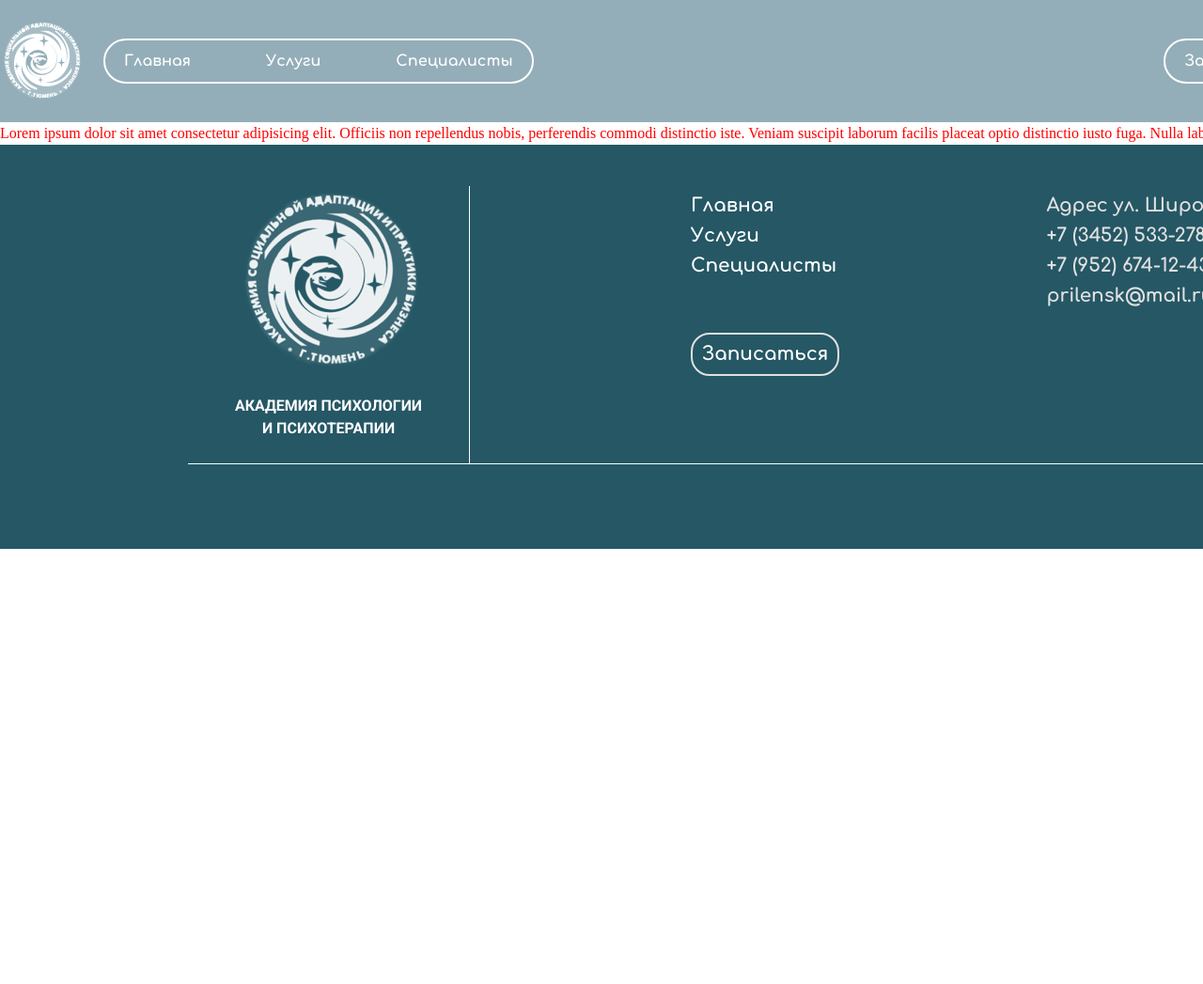
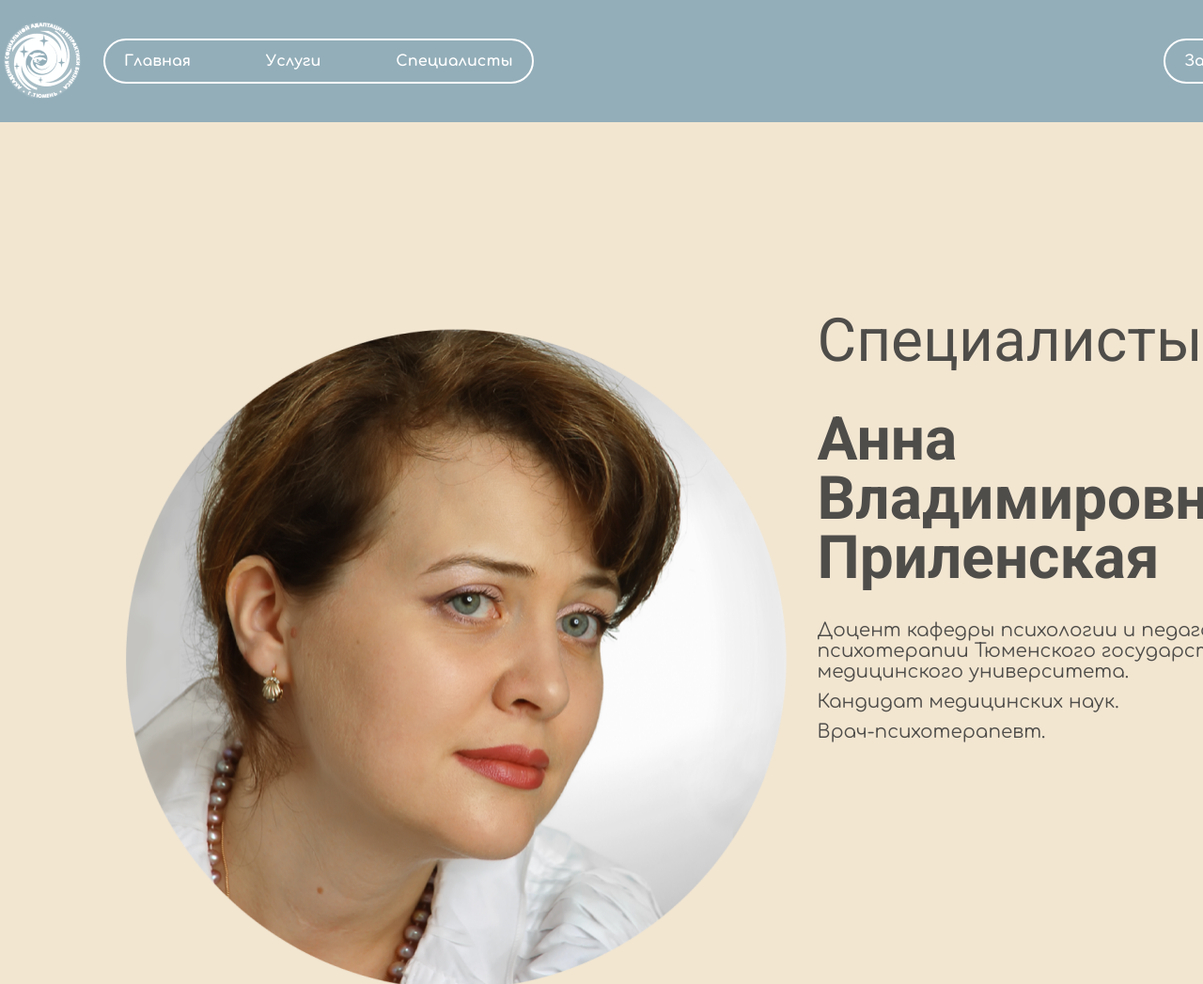
Before and after one commit to AshurMezan/psychology, a website: page specialistAnna.html in a window 1280 px wide. Shown: the top 1047 px of the page at 94% size. Before the commit the page ends 800 px from the top, so only its background shows below. Drawn offline with Linux system fonts and the light colour scheme.

Commit message:
Начал вёрстку для Анны

```diff
--- a/SCSS/base/_var.scss
+++ b/SCSS/base/_var.scss
@@ -8,3 +8,5 @@ $color_gray: #93AEB9;
 $color_fon: #F2E6D1;
 $color_footer: #255765;
 $accent: #D4C17F;
+// Цвета для секции "Специалисты"
+$color_chacolate: #4F4D4A;
--- a/SCSS/block/_section one.scss
+++ b/SCSS/block/_section one.scss
@@ -1,3 +1,46 @@
-.abu_bandit {
-    color: red;
+.wrapper {
+    width: 100%;
+    position: relative;
+    background-color: $color_fon;
 }
+.container_for_section_one__Anna {
+    margin:  0 auto;
+    width: 1345px;
+    padding-top: 200px;
+    display: flex;
+    gap: 30px;
+
+
+    h1{
+        font-weight: 400;
+        font-size: 64px;
+        line-height: 66px;
+        color: $color_chacolate;
+        font-family: $font_h;
+    }
+    h2{
+        margin-top: 40px;
+        font-family: $font_h;
+        font-weight: 700;
+        line-height: 63px;
+        color: $color_chacolate;
+        font-size: 64px;
+    }
+}
+.biografi__Anna p:first-child {
+    margin-top: 35px;
+}
+.biografi__Anna p:nth-child(2),
+.biografi__Anna p:nth-child(3) {
+    margin-top: 10px;
+}
+
+.biografi__Anna {
+    width: 572px;
+    height: 154px;
+    color: $color_chacolate;
+    font-family: $font_main;
+    font-size: 20px;
+    line-height: 22px;
+
+}
--- a/specialistAnna.html
+++ b/specialistAnna.html
@@ -1,38 +1,36 @@
 <!DOCTYPE html>
 <html lang="ru">
+
 <head>
-    <meta charset="UTF-8"/>
+    <meta charset="UTF-8" />
     <!--    <meta name="viewport" content="width=device-width, initial-scale=1.0"/>-->
-    <meta name="viewport" content="width=1600"/>
-    <link rel="icon" href="img/icon/logo.png" sizes="any"/>
-    <meta
-            name="description"
-            content="Академия психологии и психотерапии Борис Юрьевич Анна
-    Владимировна Приленская Приленский психологическая помощь Тюмень"
-    />
+    <meta name="viewport" content="width=1600" />
+    <link rel="icon" href="img/icon/logo.png" sizes="any" />
+    <meta name="description" content="Академия психологии и психотерапии Борис Юрьевич Анна
+    Владимировна Приленская Приленский психологическая помощь Тюмень" />
     <!-- Управление поведением поисковых машин при осмотре и индексации сайта -->
-    <meta name="robots" content="index,follow"/>
+    <meta name="robots" content="index,follow" />
     <!-- Все поисковые системы -->
-    <meta name="googlebot" content="index,follow"/>
+    <meta name="googlebot" content="index,follow" />
     <!-- Специфика Google -->
-    <meta name="google" content="notranslate"/>
+    <meta name="google" content="notranslate" />
     <!-- Указывает Google не переводить документ -->
 
     <!-- Проверить право собственности сайта -->
-    <meta name="google-site-verification" content="verification_token"/>
+    <meta name="google-site-verification" content="verification_token" />
     <!-- Google Search Console -->
-    <meta name="yandex-verification" content="verification_token"/>
+    <meta name="yandex-verification" content="verification_token" />
     <!-- Яндекс Вебмастерам -->
-    <meta name="msvalidate.01" content="verification_token"/>
+    <meta name="msvalidate.01" content="verification_token" />
     <!-- Bing Webmaster Center -->
-    <meta name="alexaVerifyID" content="verification_token"/>
+    <meta name="alexaVerifyID" content="verification_token" />
     <!-- Alexa Console -->
-    <meta name="p:domain_verify" content="code_from_pinterest"/>
+    <meta name="p:domain_verify" content="code_from_pinterest" />
     <!-- Pinterest Console-->
-    <meta name="norton-safeweb-site-verification" content="norton_code"/>
+    <meta name="norton-safeweb-site-verification" content="norton_code" />
     <!-- Norton Safe Web -->
-    <link rel="stylesheet" href="css/header footer and popap.min.css"/>
-    <link rel="stylesheet" href="css/main.css"/>
+    <link rel="stylesheet" href="css/header footer and popap.min.css" />
+    <link rel="stylesheet" href="css/main.css" />
     <title>Академия психологии и психотерапии</title>
 </head>
 
@@ -41,7 +39,7 @@
         <div class="conteiner">
             <nav class="nav_flex">
                 <div class="nav_conteiner">
-                <img class="nav_logo" src="img/icon/logo.png" alt=""/>
+                    <img class="nav_logo" src="img/icon/logo.png" alt="" />
                     <div class="nav_flex__list">
                         <ul>
                             <li><a href="index.html">Главная</a></li>
@@ -58,20 +56,31 @@
     </header>
     <main>
         <div class="conteiner">
+            <div class="wrapper">
                 <section class="section_one__Anna">
                     <div class="container_for_section_one__Anna">
-                    <p class="abu_bandit">Lorem ipsum dolor sit amet consectetur adipisicing elit. Officiis non repellendus nobis, perferendis commodi distinctio iste. Veniam suscipit laborum facilis placeat optio distinctio iusto fuga. Nulla labore quos facere mollitia?</p>
+                        <img src="img/sectionAnna/Anna.png" alt="Анна Владимировна Приленская" width="712" height="740">
+                        <div class="conten_in_container_for_section_one__Anna">
+                            <h1>Специалисты</h1>
+                            <h2>Анна<br>Владимировна<br>Приленская</h2>
+                            <div class="biografi__Anna">
+                                <p>Доцент кафедры психологии и педагогики с курсом психотерапии Тюменского
+                                    государственного медицинского университета.</p>
+                                <p>Кандидат медицинских наук.</p>
+                                <p>Врач-психотерапевт.</p>
+                            </div>
+                        </div>
 
                     </div>
-
                 </section>
+            </div>
         </div>
     </main>
     <footer>
         <div class="container_for_footer">
             <div class="footer_container__for_logo">
-            <img src="img/sectionMain/footer/LogoFooter.png" alt=""/>
-            <span>Академия психологии <br/>и психотерапии</span>
+                <img src="img/sectionMain/footer/LogoFooter.png" alt="" />
+                <span>Академия психологии <br />и психотерапии</span>
             </div>
             <div class="footer_container__for_addres_and_list">
                 <div class="footer_container__for_list">
@@ -102,41 +111,17 @@
                     <form action="https://api.web3forms.com/submit" method="POST" class="registration">
                         <input type="hidden" name="access_key" value="ad76a2b0-608b-43ef-a0c0-16e9c1da28ef">
                         <div class="form-group__registration">
-                        <input
-                                type="text"
-                                id="name"
-                                name="name"
-                                required
-                                placeholder="Ваше имя*"
-                        />
+                            <input type="text" id="name" name="name" required placeholder="Ваше имя*" />
                         </div>
                         <div class="form-group__registration">
-                        <input
-                                type="tel"
-                                id="phone"
-                                name="phone"
-                                pattern="8-[0-9]{3}-[0-9]{3}-[0-9]{2}-[0-9]{2}"
-                                required
-                                placeholder="Ваш телефон*"
-                                oninput="formatPhoneNumber(this)"
-                        />
+                            <input type="tel" id="phone" name="phone" pattern="8-[0-9]{3}-[0-9]{3}-[0-9]{2}-[0-9]{2}"
+                                required placeholder="Ваш телефон*" oninput="formatPhoneNumber(this)" />
                         </div>
                         <div class="form-group__registration">
-                        <input
-                                type="email"
-                                id="email"
-                                name="email"
-                                required
-                                placeholder="Ваш email"
-                        />
+                            <input type="email" id="email" name="email" required placeholder="Ваш email" />
                         </div>
                         <div class="form-group__registration">
-                <textarea
-                        id="comment"
-                        name="comment"
-                        rows="4"
-                        placeholder="Комментарий"
-                ></textarea>
+                            <textarea id="comment" name="comment" rows="4" placeholder="Комментарий"></textarea>
                         </div>
                         <div class="section_five__container_for_button">
                             <button class="form_button" type="submit">Отправить</button>
@@ -165,4 +150,5 @@
         }
     </script>
 </body>
+
 </html>
```
Also changed, not shown: css/main.css, css/main.min.css, img/sectionAnna/Anna.png (added), img/sectionAnna/lineAnna.png (added), 2 other files. Lines whose indentation alone changed are shown as unchanged.
